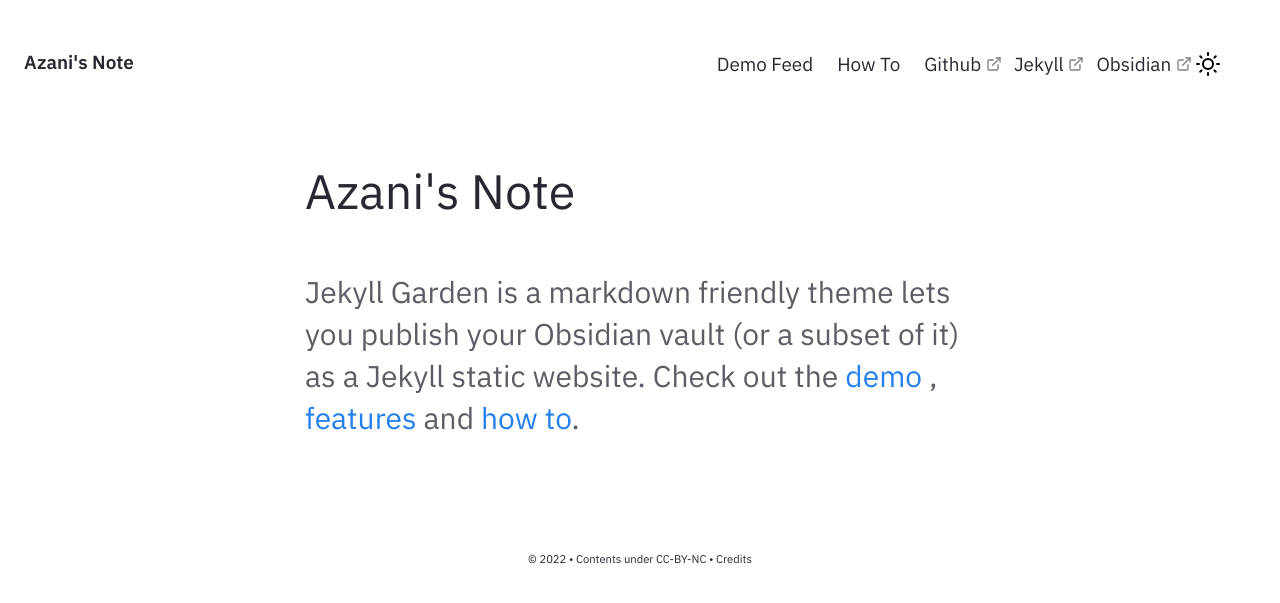
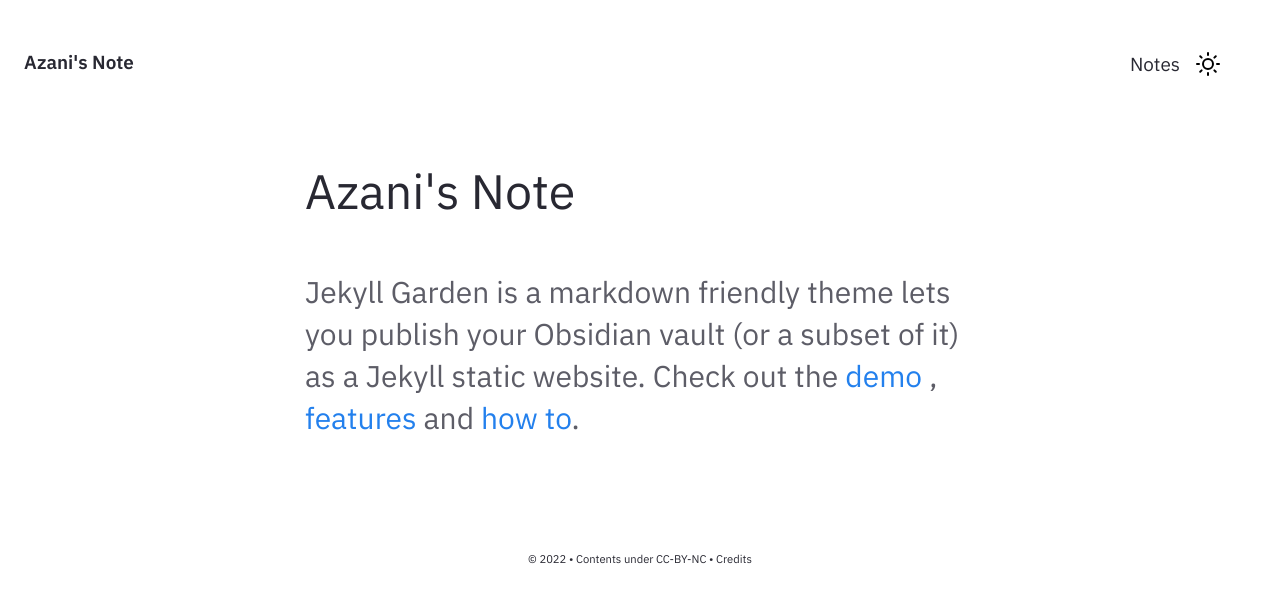
Before and after one commit to azanihs/azanihs.github.io, a Jekyll site: the page built from pages/index.md, in a window 1280 px wide. Shown: the top 603 px of the page. Built offline with Jekyll 4.4.1, drawn with Linux system fonts in a browser that asks for light colours.

Commit message:
Update Nav.html

```diff
--- a/_includes/Nav.html
+++ b/_includes/Nav.html
@@ -53,19 +53,7 @@
     <div id="navbarBasicExample" class="navbar-menu">
       <div class="navbar-start">
         <a href="{{'/notes' | relative_url}}" class="navbar-item">
-          Demo Feed
-        </a>
-        <a href="../post/how-to" class="navbar-item">
-          How To
-        </a>
-        <a href="https://github.com/Jekyll-Garden/jekyll-garden.github.io" target="_blank" class="navbar-item">
-          Github
-        </a>
-        <a href="https://jekyllrb.com/" target="_blank" class="navbar-item">
-          Jekyll
-        </a>
-        <a href="https://obsidian.md/"  target="_blank" class="navbar-item">
-          Obsidian
+          Notes
         </a>
       </div>
       <div class="navbar-end is-hidden-mobile" onclick="modeSwitcher()" >
```
